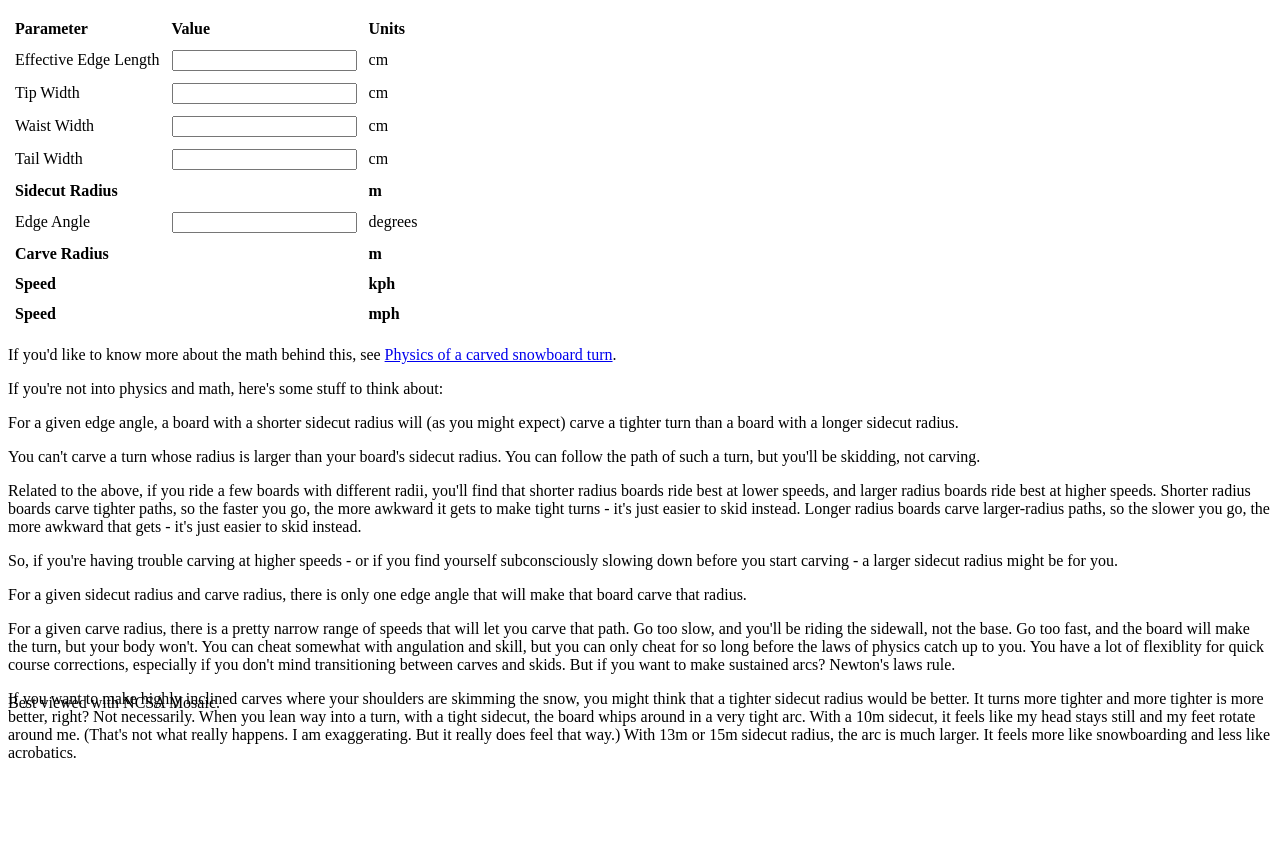
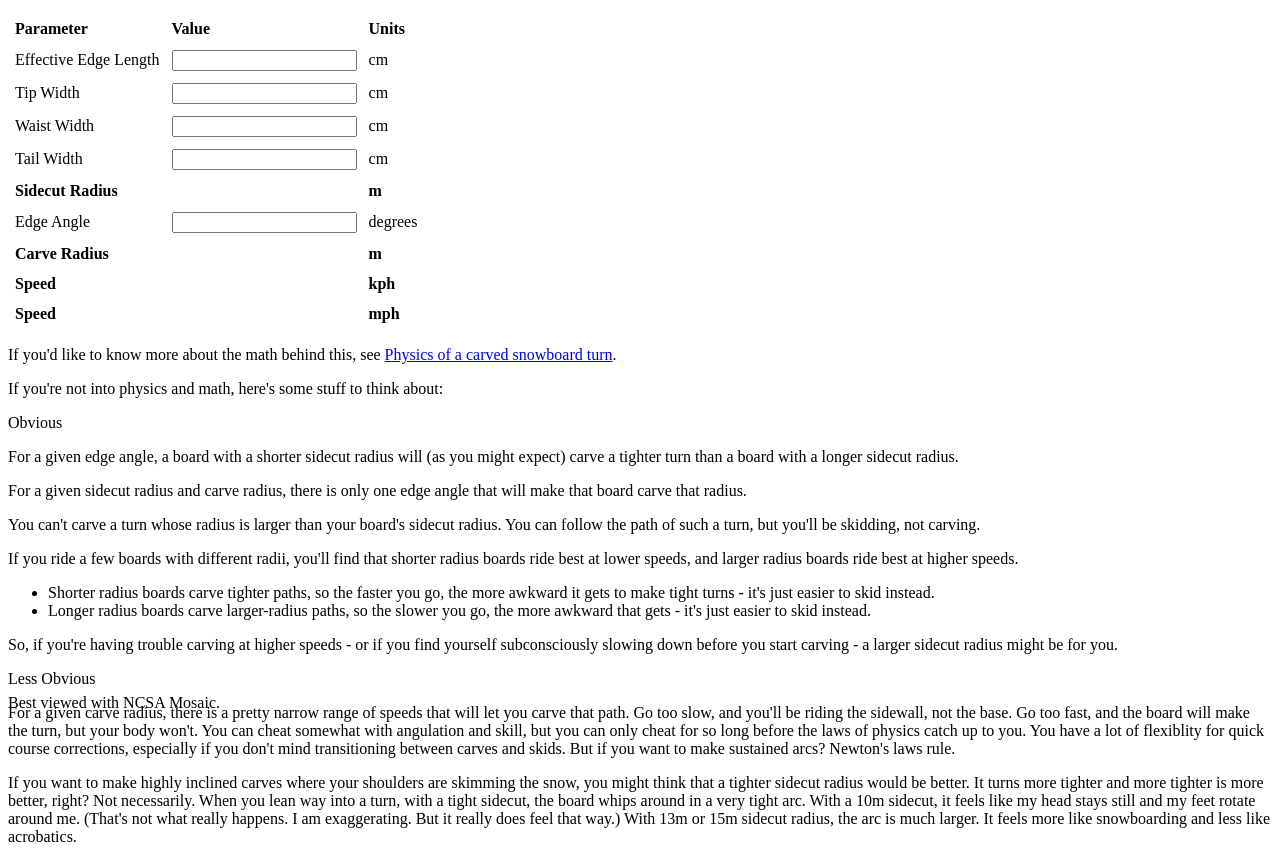
Before and after one commit to natewaddoups/natewaddoups.github.io, a plain HTML site: page SidecutCalculator.html in a window 1280 px wide. Shown: the part 88-950 px from the top of the page. Before the commit the page ends 866 px from the top, so only its background shows below. Drawn offline with Linux system fonts and the light colour scheme.

Commit message:
Update SidecutCalculator.html

```diff
--- a/SidecutCalculator.html
+++ b/SidecutCalculator.html
@@ -121,20 +121,27 @@
 
     <p>If you're not into physics and math, here's some stuff to think about:</p>
 
+    <p>Obvious</p>
+
     <p>For a given edge angle, a board with a shorter sidecut radius will (as you might expect) carve a tighter turn than a board with a longer sidecut radius.</p>
+
+    <p>For a given sidecut radius and carve radius, there is only one edge angle that will make that board carve that radius. </p>
 
     <p>You can't carve a turn whose radius is larger than your board's sidecut radius. You can follow the path of such a turn, but you'll be skidding, not carving.</p>
 
-    <p>Related to the above, if you ride a few boards with different radii, you'll find that shorter radius boards ride best at lower speeds, and larger radius boards ride best at higher speeds. Shorter radius boards carve tighter paths, so the faster you go, the more awkward it gets to make tight turns - it's just easier to skid instead. Longer radius boards carve larger-radius paths, so the slower you go, the more awkward that gets - it's just easier to skid instead.</p>
+    <p>If you ride a few boards with different radii, you'll find that shorter radius boards ride best at lower speeds, and larger radius boards ride best at higher speeds.
+    <ul>
+        <li>Shorter radius boards carve tighter paths, so the faster you go, the more awkward it gets to make tight turns - it's just easier to skid instead.
+        <li>Longer radius boards carve larger-radius paths, so the slower you go, the more awkward that gets - it's just easier to skid instead.</p>
+    </ul>
 
-<p>So, if you're having trouble carving at higher speeds - or if you find yourself subconsciously slowing down before you start carving - a larger sidecut radius might be for you.</p>
+    <p>So, if you're having trouble carving at higher speeds - or if you find yourself subconsciously slowing down before you start carving - a larger sidecut radius might be for you.</p>
 
-<p>For a given sidecut radius and carve radius, there is only one edge angle that will make that board carve that radius. </p>
+    <p>Less Obvious</p>
 
-<p>For a given carve radius, there is a pretty narrow range of speeds that will let you carve that path. Go too slow, and you'll be riding the sidewall, not the base. Go too fast, and the board will make the turn, but your body won't. You can cheat somewhat with angulation and skill, but you can only cheat for so long before the laws of physics catch up to you. You have a lot of flexiblity for quick course corrections, especially if you don't mind transitioning between carves and skids. But if you want to make sustained arcs? Newton's laws rule.</p>
+    <p>For a given carve radius, there is a pretty narrow range of speeds that will let you carve that path. Go too slow, and you'll be riding the sidewall, not the base. Go too fast, and the board will make the turn, but your body won't. You can cheat somewhat with angulation and skill, but you can only cheat for so long before the laws of physics catch up to you. You have a lot of flexiblity for quick course corrections, especially if you don't mind transitioning between carves and skids. But if you want to make sustained arcs? Newton's laws rule.</p>
 
-<p>If you want to make highly inclined carves where your shoulders are skimming the snow, you might think that a tighter sidecut radius would be better. It turns more tighter and more tighter is more better, right? Not necessarily. When you lean way into a turn, with a tight sidecut, the board whips around in a very tight arc. With a 10m sidecut, it feels like my head stays still and my feet rotate around me. (That's not what really happens. I am exaggerating. But it really does feel that way.) With 13m or 15m sidecut radius, the arc is much larger. It feels more like snowboarding and less like acrobatics.</p>
-
+    <p>If you want to make highly inclined carves where your shoulders are skimming the snow, you might think that a tighter sidecut radius would be better. It turns more tighter and more tighter is more better, right? Not necessarily. When you lean way into a turn, with a tight sidecut, the board whips around in a very tight arc. With a 10m sidecut, it feels like my head stays still and my feet rotate around me. (That's not what really happens. I am exaggerating. But it really does feel that way.) With 13m or 15m sidecut radius, the arc is much larger. It feels more like snowboarding and less like acrobatics.</p>
 
     <div style="position:absolute; bottom: 0;"">Best viewed with NCSA Mosaic.</div>
 </body>
```
